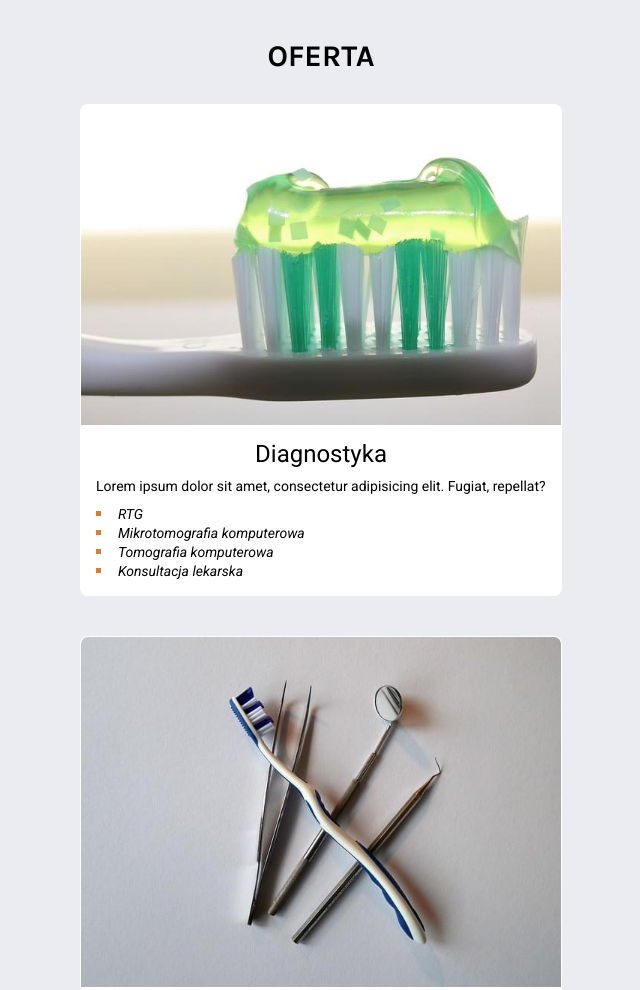
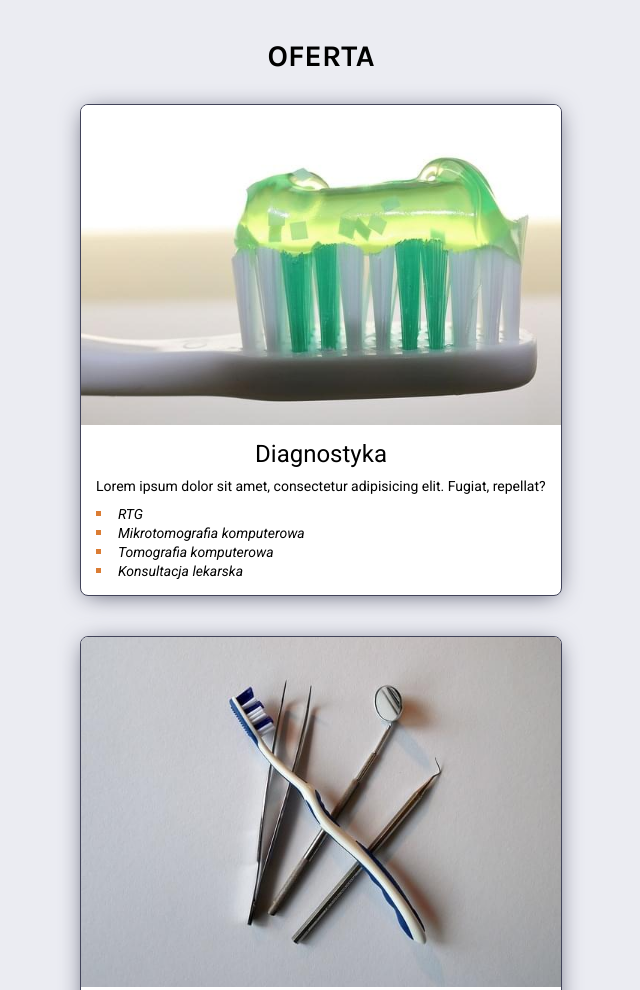
Before and after one commit to AdamsF16/dentist, a website: page index.html in a window 1280 px wide. Shown: the part 802-1792 px from the top of the page, without its empty margins (319-959 px from the left). Drawn offline with nearby package versions, Linux system fonts and the light colour scheme.

Commit message:
upgrades

```diff
--- a/src/js/script.js
+++ b/src/js/script.js
@@ -1,5 +1,6 @@
 const navMobileBtn = document.querySelector('.nav__mobile-icon')
 const navMobile = document.querySelectorAll('.nav__item-mobile')
+
 
 const handleNav = () => {
     navMobile.forEach(link => {
--- a/src/sass/style.scss
+++ b/src/sass/style.scss
@@ -258,7 +258,9 @@ nav {
 // MAIN
 // MAIN
 // MAIN
-
+.main {
+	scroll-margin-top: 85px;
+}
 // OFFER
 
 .offer {
@@ -294,8 +296,9 @@ nav {
 		background-color: $white-color;
 		border-radius: 8px;
 		margin: 20px 0px;
+		box-shadow: 0px 3px 24px -6px rgba(66, 68, 90, 1);
 		overflow: hidden;
-		border: 1px solid transparent;
+		border: 1px solid rgba(66, 68, 90, 9);
 		transition: color .3s, border .3s, transform .3s;
 
 		&:hover {
@@ -347,8 +350,9 @@ nav {
 	}
 
 	&__btn {
+		@include btn-style;
+		text-align: center;
 		margin-top: 25px;
-		@include btn-style;
 		background-color: $white-color;
 		font-size: 2rem;
 	}
```
Also changed, not shown: dist/css/style.min.css, dist/js/script.min.js.
